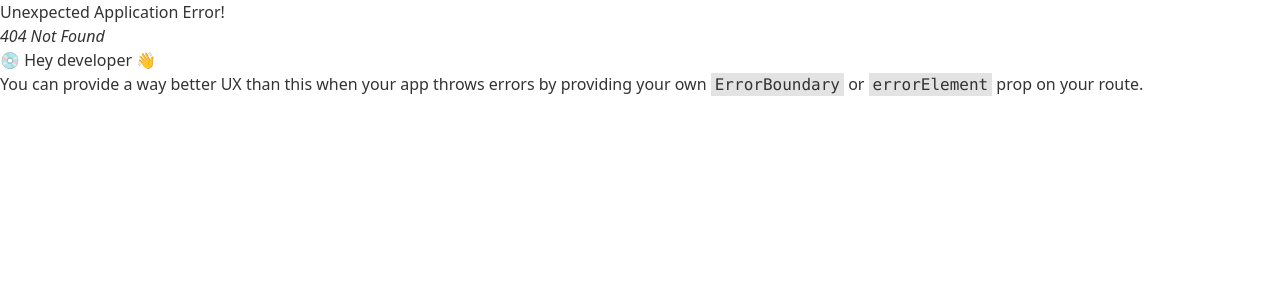
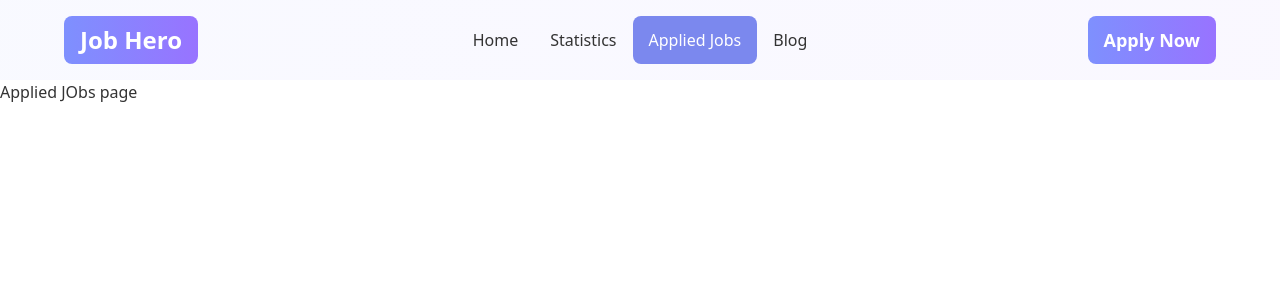
Before and after one commit to Shameem-Akbar/Job-hero, a React (Vite) app: page /applied-jobs in a window 1280 px wide. Before the commit this address had no page. Shown: the top 300 px of the page. Built offline with nearby package versions, Linux system fonts and the light colour scheme.

Commit message:
primary route set up done

```diff
--- a/src/ActiveLink/ActiveLink.css
+++ b/src/ActiveLink/ActiveLink.css
@@ -1,4 +1,4 @@
 .active {
-    color: rgb(44, 214, 211);
-    background-color: white;
+    color: rgb(255, 255, 255);
+    background-color: rgb(123, 136, 238);
 }
--- /dev/null
+++ b/src/AppliedJobs/AppliedJobs.jsx
@@ -0,0 +1,11 @@
+import React from 'react';
+
+const AppliedJobs = () => {
+    return (
+        <div>
+            <h2>Applied JObs page</h2>
+        </div>
+    );
+};
+
+export default AppliedJobs;
--- /dev/null
+++ b/src/Blog/Blog.jsx
@@ -0,0 +1,11 @@
+import React from 'react';
+
+const Blog = () => {
+    return (
+        <div>
+            <h2>Blog Page</h2>
+        </div>
+    );
+};
+
+export default Blog;
--- a/src/Header/Header.jsx
+++ b/src/Header/Header.jsx
@@ -13,19 +13,19 @@ const Header = () => {
                         </label>
                         <ul tabIndex={0} className="menu menu-compact dropdown-content mt-3  shadow rounded bg-base-100 w-52">
                             <li className="hover-bordered"><ActiveLink to="/">Home</ActiveLink></li>
-                            <li className="hover-bordered"><Link to="/statistics">Statistics</Link></li>
-                            <li className="hover-bordered"><Link to="/applied-jobs">Applied Jobs</Link></li>
-                            <li className="hover-bordered"><Link to="/blog">Blog</Link></li>
+                            <li className="hover-bordered"><ActiveLink to="/statistics">Statistics</ActiveLink></li>
+                            <li className="hover-bordered"><ActiveLink to="/applied-jobs">Applied Jobs</ActiveLink></li>
+                            <li className="hover-bordered"><ActiveLink to="/blog">Blog</ActiveLink></li>
                         </ul>
                     </div>
                     <a className="btn text-white normal-case font-bold text-2xl border-none" style={{ background: "linear-gradient(90deg, #7E90FE 0%, #9873FF 100%)" }}>Job Hero</a>
                 </div>
                 <div className="navbar-center hidden lg:flex">
                     <ul className="menu menu-horizontal px-1">
-                        <li><Link to="/">Home</Link></li>
-                        <li><Link to="/statistics">Statistics</Link></li>
-                        <li><Link to="/applied-jobs">Applied Jobs</Link></li>
-                        <li><Link to="/blog">Blog</Link></li>
+                        <li><ActiveLink to="/">Home</ActiveLink></li>
+                        <li><ActiveLink to="/statistics">Statistics</ActiveLink></li>
+                        <li><ActiveLink to="/applied-jobs">Applied Jobs</ActiveLink></li>
+                        <li><ActiveLink to="/blog">Blog</ActiveLink></li>
                     </ul>
                 </div>
                 <div className="navbar-end">
--- /dev/null
+++ b/src/Statistics/Statistics.jsx
@@ -0,0 +1,11 @@
+import React from 'react';
+
+const Statistics = () => {
+    return (
+        <div>
+            <h2>Statistics Page</h2>
+        </div>
+    );
+};
+
+export default Statistics;
```
Also changed, not shown: src/main.jsx (+16 -1 lines).
